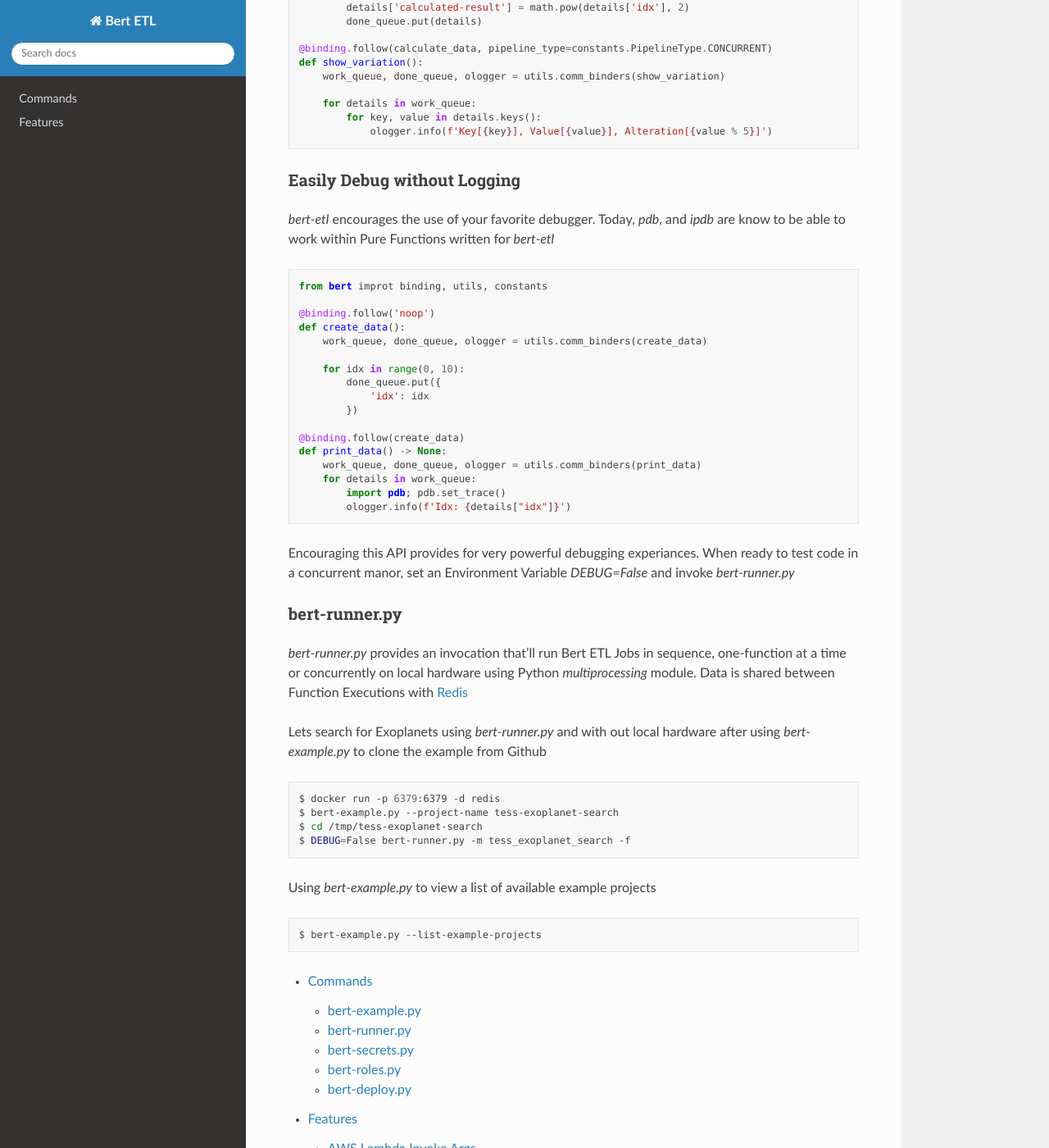
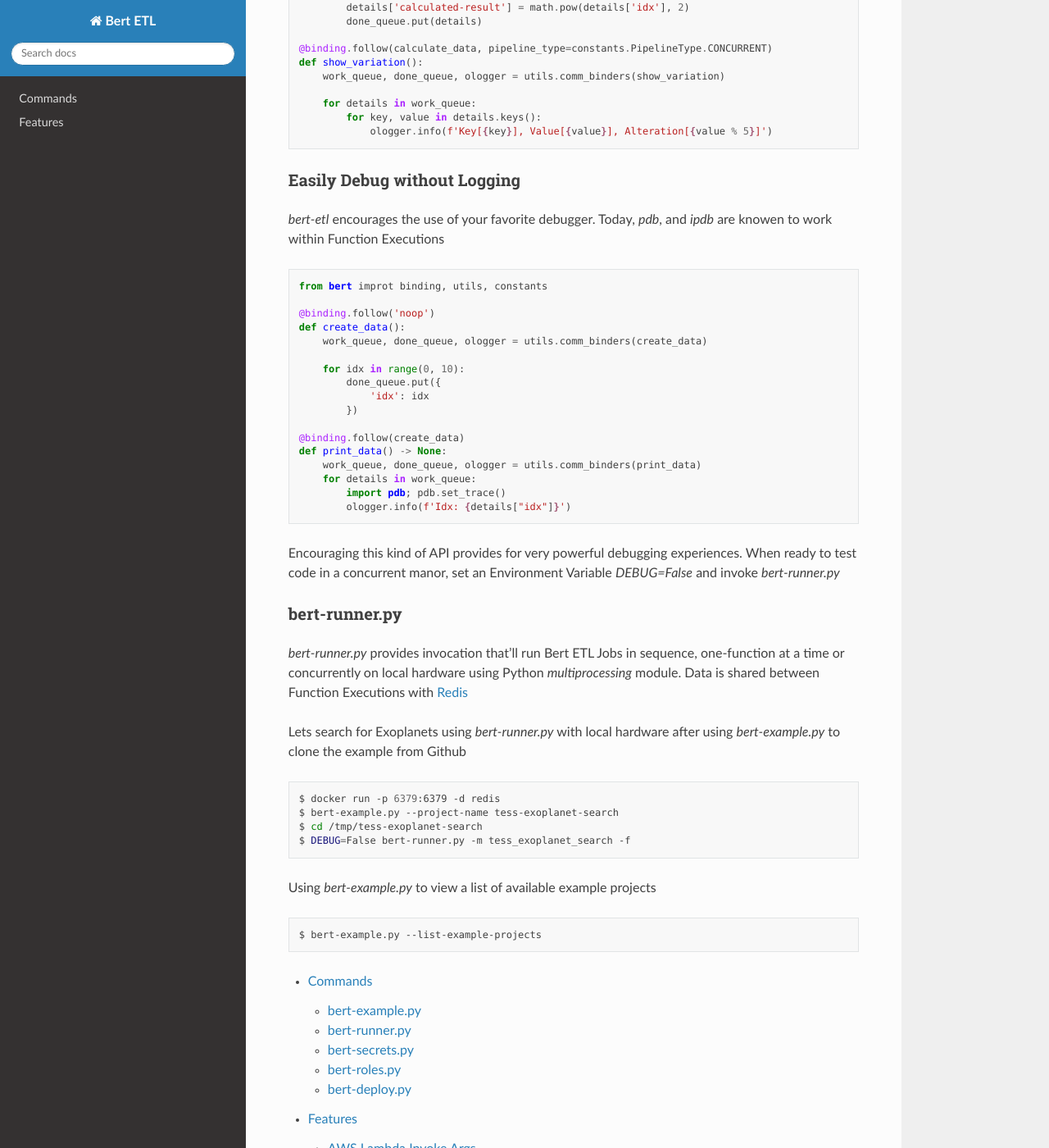
Before and after one commit to jbcurtin/bert-etl, a Sphinx documentation site: the page built from docs/index.rst, in a window 1280 px wide and 1400 px high, scrolled down 1194 px. Shown: the whole window at 82% size. Built offline with Sphinx 7.4.7 and the Read the Docs theme 2.0.0, drawn with Linux system fonts in a browser that asks for light colours; the version number could not be read and is left out; some of the changed text lies outside the part shown.

Commit message:
fixed more typos

```diff
--- a/docs/index.rst
+++ b/docs/index.rst
@@ -72,8 +72,8 @@
 Easily Debug without Logging
 ############################
 
-`bert-etl` encourages the use of your favorite debugger. Today, `pdb`, and `ipdb` are know to be able to
-work within Pure Functions written for `bert-etl`
+`bert-etl` encourages the use of your favorite debugger. Today, `pdb`, and `ipdb` are knowen to work within
+Function Executions
 
 .. code-block:: python
 
@@ -96,20 +96,20 @@
             ologger.info(f'Idx: {details["idx"]}')
 
 
-Encouraging this API provides for very powerful debugging experiances. When ready to test code in a concurrent manor,
-set an Environment Variable `DEBUG=False` and invoke `bert-runner.py`
+Encouraging this kind of API provides for very powerful debugging experiences. When ready to test code in a concurrent
+manor, set an Environment Variable `DEBUG=False` and invoke `bert-runner.py`
 
 
 bert-runner.py
 ##############
 
-`bert-runner.py` provides an invocation that'll run Bert ETL Jobs in sequence, one-function at a time or
+`bert-runner.py` provides invocation that'll run Bert ETL Jobs in sequence, one-function at a time or
 concurrently on local hardware using Python `multiprocessing` module. Data is shared between Function Executions with
 Redis_
 
 .. _Redis: https://redis.io/
 
-Lets search for Exoplanets using `bert-runner.py` and with out local hardware after using `bert-example.py` to clone
+Lets search for Exoplanets using `bert-runner.py` with local hardware after using `bert-example.py` to clone
 the example from Github
 
 .. code-block:: bash
```
Also changed, not shown: other parts of docs/index.rst (+2 -2 lines).
